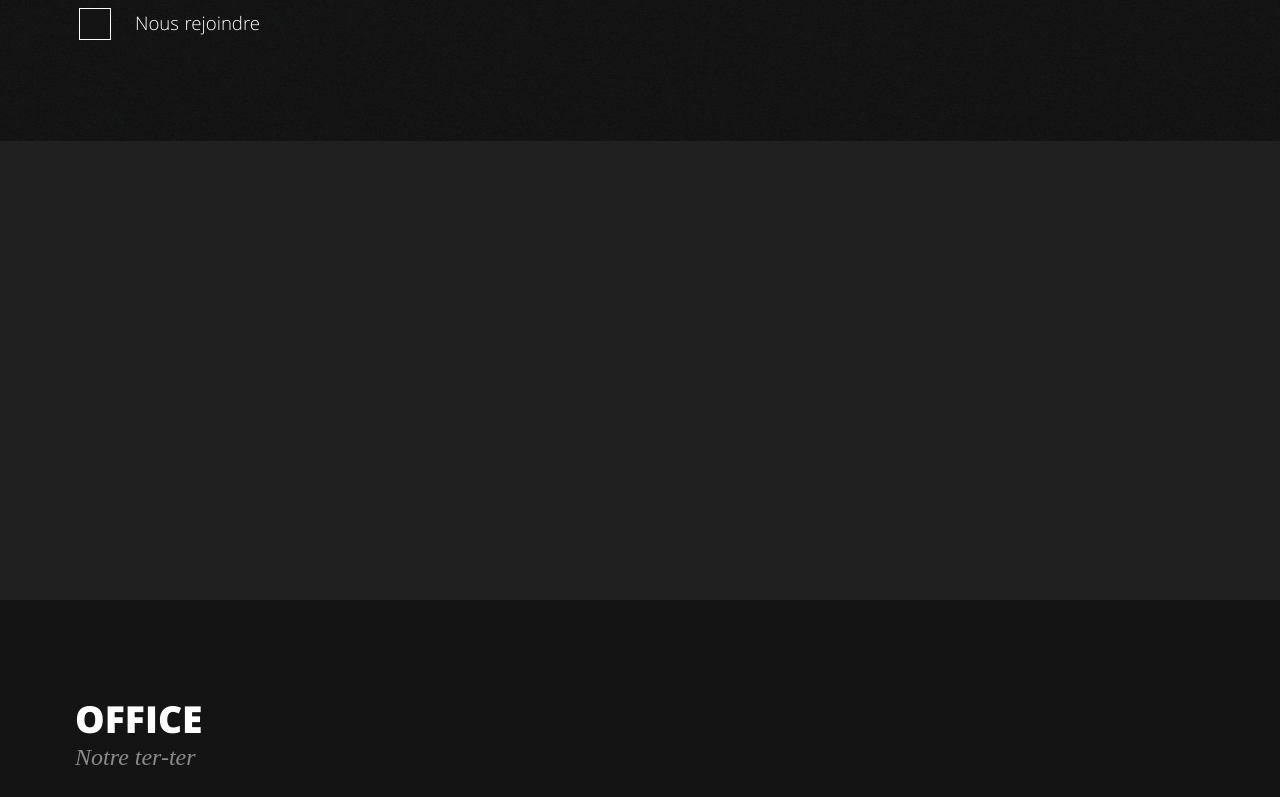
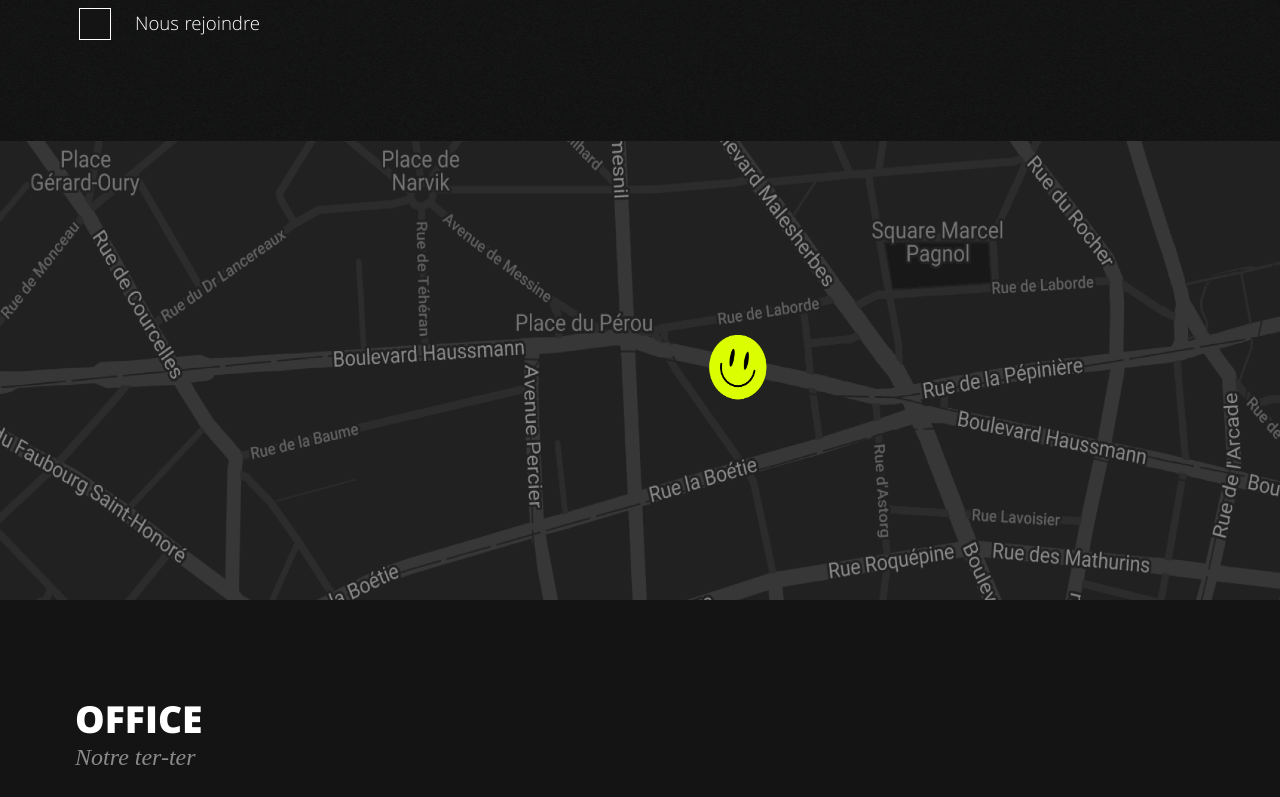
Before and after one commit to DimitriVld/-student-project, a React (Create React App) app: page /contact in a window 1280 px wide. Shown: the part 607-1404 px from the top of the page. Built offline with nearby package versions, Linux system fonts and the light colour scheme.

Commit message:
Add img card in contact page

```diff
--- a/src/styles/app.scss
+++ b/src/styles/app.scss
@@ -40,6 +40,7 @@
 @import "./atoms/label.scss";
 @import "./atoms/input-text.scss";
 @import "./atoms/input-checkbox.scss";
+@import "./atoms/map.scss";
 
 // ICONS
 @import "./atoms/icons/burgerIcon.scss";
--- /dev/null
+++ b/src/styles/atoms/map.scss
@@ -0,0 +1,10 @@
+.map-atom{
+    position: relative;
+    left: 50%;
+    right: 50%;
+    transform: translateX(-50%);
+    display: block;
+    margin-top: 105px;
+    width: 100vw;
+    height: 459px;
+}
--- /dev/null
+++ b/src/views/atoms/Map.js
@@ -0,0 +1,18 @@
+import React from 'react';
+
+class ContactPage extends React.Component {
+    constructor(props) {
+        super(props);
+        this.state = {
+
+        };
+    }
+
+    render(){
+        return (
+            <img className='map-atom' src='./img/map.png' alt='img map' />
+        )
+    }
+}
+
+export default ContactPage;
--- a/src/views/pages/Contact.js
+++ b/src/views/pages/Contact.js
@@ -3,6 +3,7 @@ import React from 'react';
 //Atoms
 import TitlePage from '../atoms/TitlePage';
 import Form from '../molecules/FormContact';
+import Map from '../atoms/Map';
 
 class ContactPage extends React.Component {
     constructor(props) {
@@ -24,7 +25,7 @@ class ContactPage extends React.Component {
 
                 <Form />
 
-                <div className="map"></div>
+                <Map />
 
                 <div className="infos section">
                     <h4>Office</h4>
```
Also changed, not shown: public/img/map.png (added).
